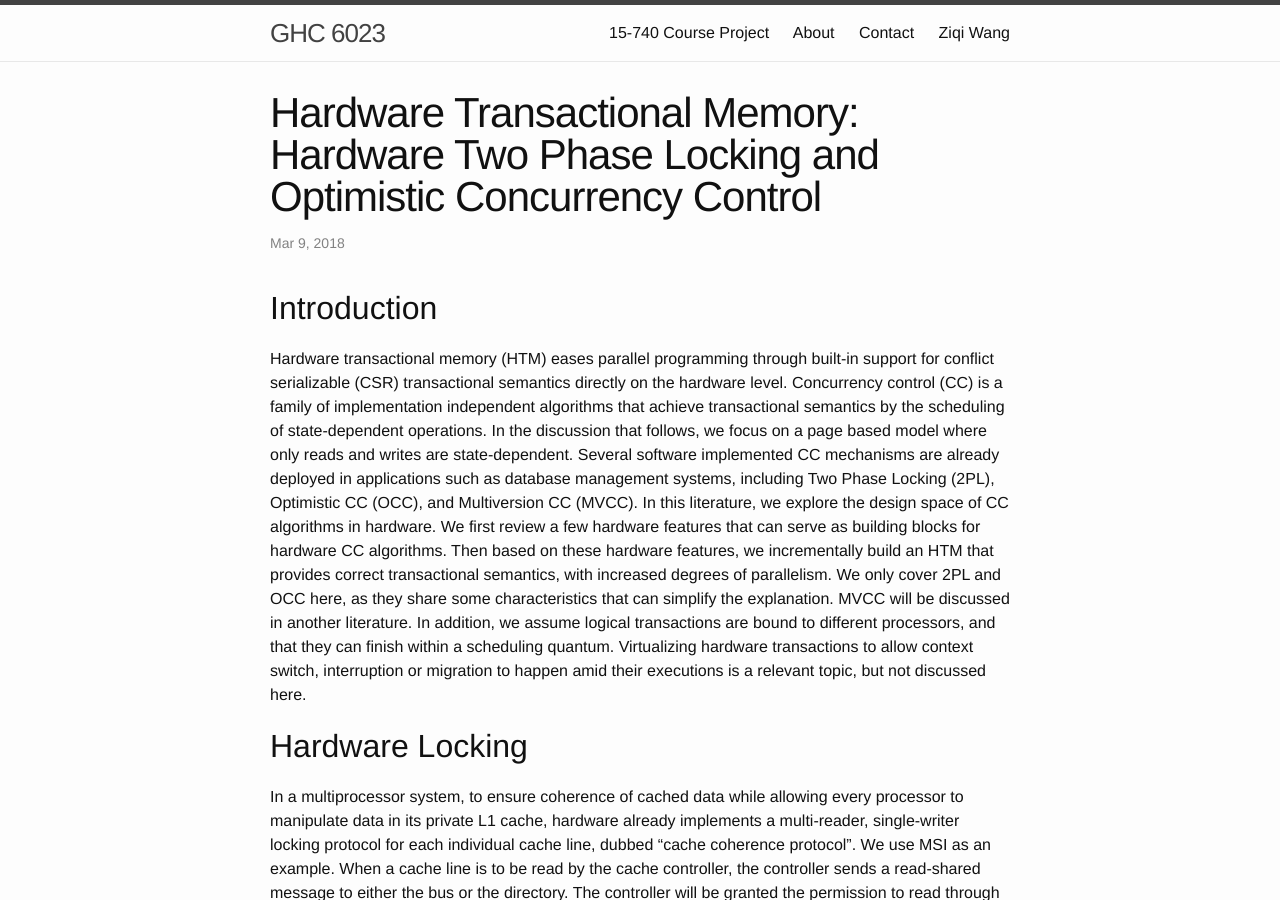
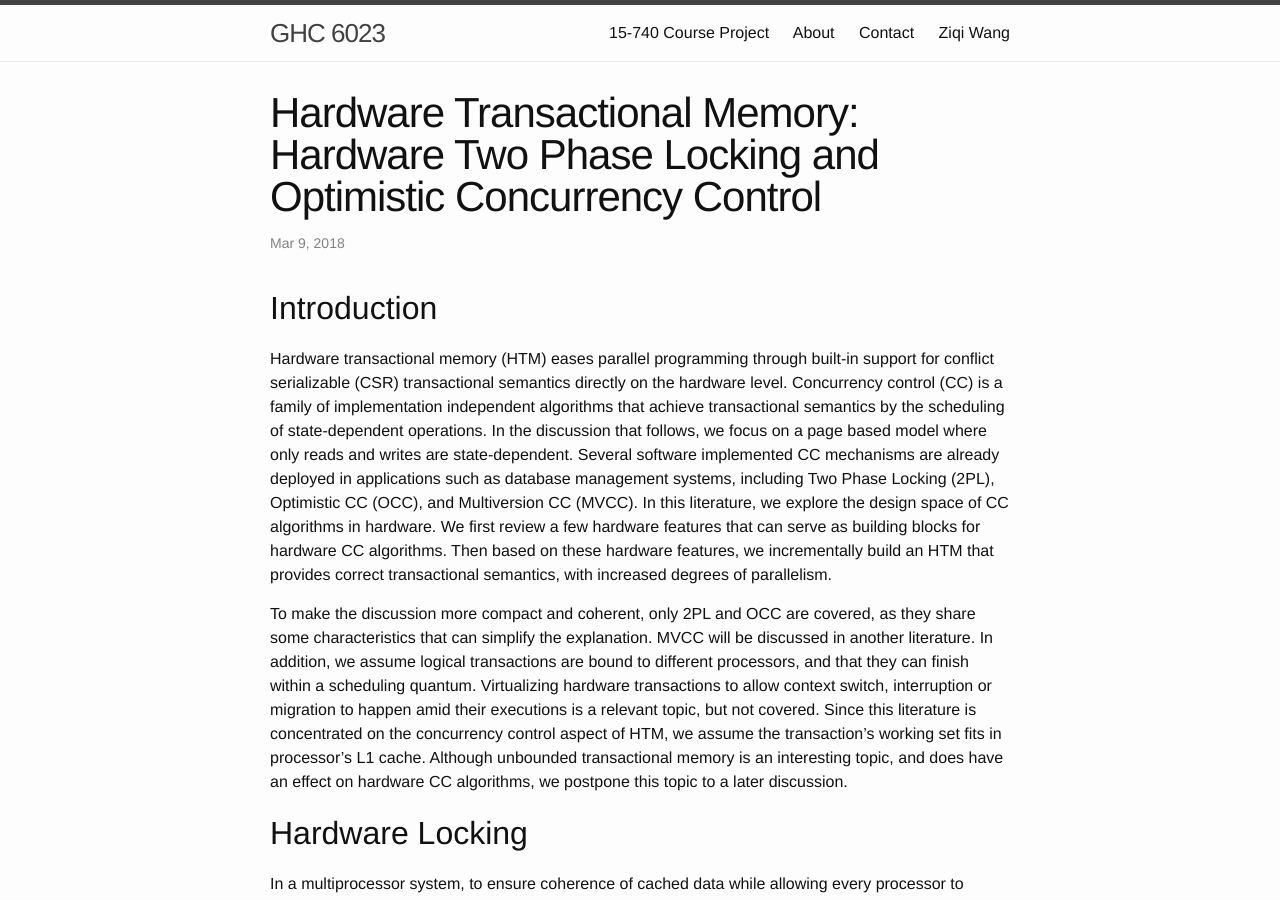
Before and after one commit to wangziqi2013/wangziqi2013.github.io, a Jekyll site: the page built from _posts/2018-03-18-HTM-Hardware-2PL-and-OCC.markdown, in a window 1280 px wide and 900 px high. Built offline with Jekyll 4.4.1, drawn with Linux system fonts in a browser that asks for light colours; some of the changed text lies outside the part shown.

Commit message:
Adding assumptions

```diff
--- a/_posts/2018-03-18-HTM-Hardware-2PL-and-OCC.markdown
+++ b/_posts/2018-03-18-HTM-Hardware-2PL-and-OCC.markdown
@@ -15,11 +15,14 @@ Several software implemented CC mechanisms are already deployed in applications
 including Two Phase Locking (2PL), Optimistic CC (OCC), and Multiversion CC (MVCC). In this literature, we
 explore the design space of CC algorithms in hardware. We first review a few hardware features that can serve as
 building blocks for hardware CC algorithms. Then based on these hardware features, we incrementally build an HTM
-that provides correct transactional semantics, with increased degrees of parallelism. We only cover
-2PL and OCC here, as they share some characteristics that can simplify the explanation.
-MVCC will be discussed in another literature. In addition, we assume logical transactions are bound to different
-processors, and that they can finish within a scheduling quantum. Virtualizing hardware transactions to allow context switch,
-interruption or migration to happen amid their executions is a relevant topic, but not discussed here.
+that provides correct transactional semantics, with increased degrees of parallelism.
+
+To make the discussion more compact and coherent, only 2PL and OCC are covered, as they share some characteristics that
+can simplify the explanation. MVCC will be discussed in another literature. In addition, we assume logical transactions are bound to different processors, and that they can finish within a scheduling quantum. Virtualizing hardware transactions to allow context switch,
+interruption or migration to happen amid their executions is a relevant topic, but not covered. Since this
+literature is concentrated on the concurrency control aspect of HTM, we assume the transaction's working set
+fits in processor's L1 cache. Although unbounded transactional memory is an interesting topic, and does have an effect on
+hardware CC algorithms, we postpone this topic to a later discussion.
 
 Hardware Locking
 ----------------
@@ -90,8 +93,9 @@ Not surprisingly, (h1)(h2') are just hardware SS2PL.
 2PL Limitations
 ---------------
 
-Although correctness of transactional semantics  holding locks on cache lines from the first usage till tranaction commit, as in 2PL, guarantees correctness
-of executions
+Although correctness of transactional semantics is guaranteed by holding locks on cache lines from the first
+usage till tranaction commit as in 2PL, this scheme does not often provide high degrees of parallelism. There
+are two reasons. First, for long running transactions, or transactions working on "hot" data items,
 
 (TODO: 2PL limitations; holding locks for txn duration decreases parallelism)
 
```
